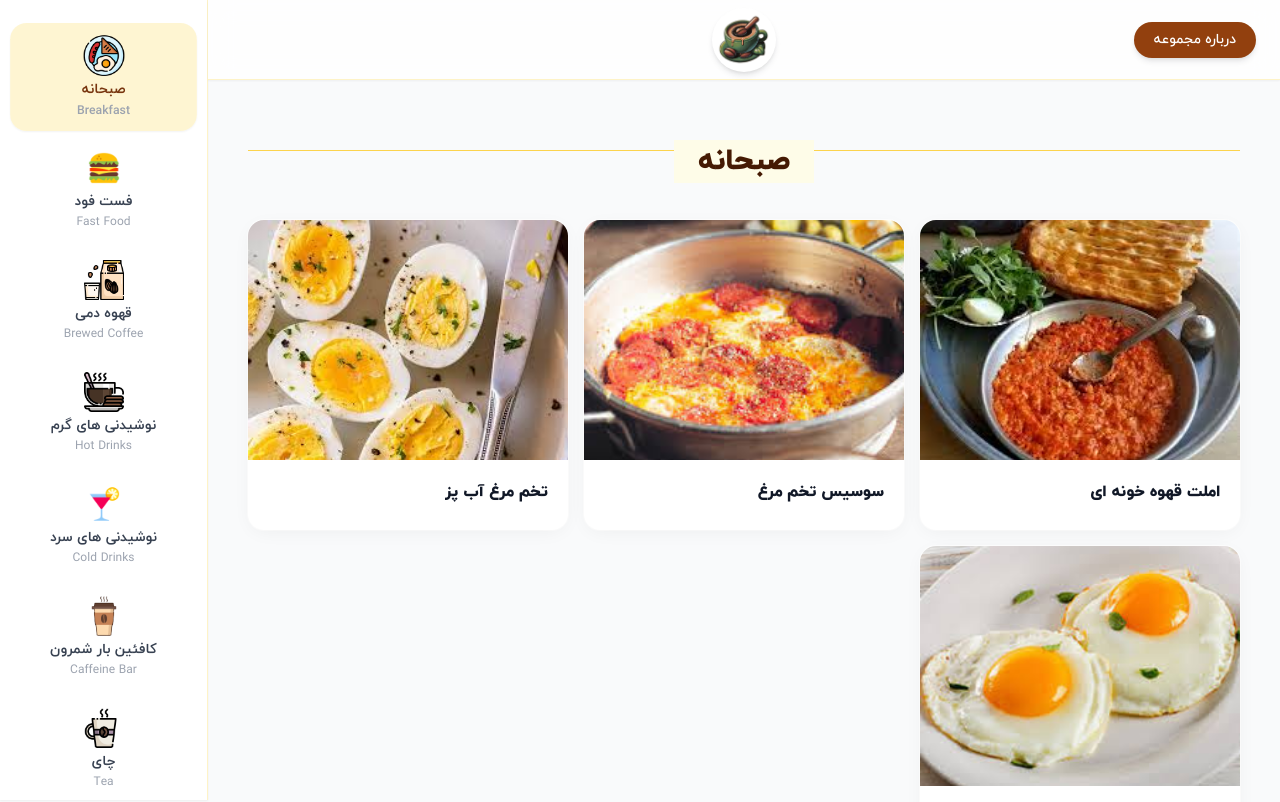
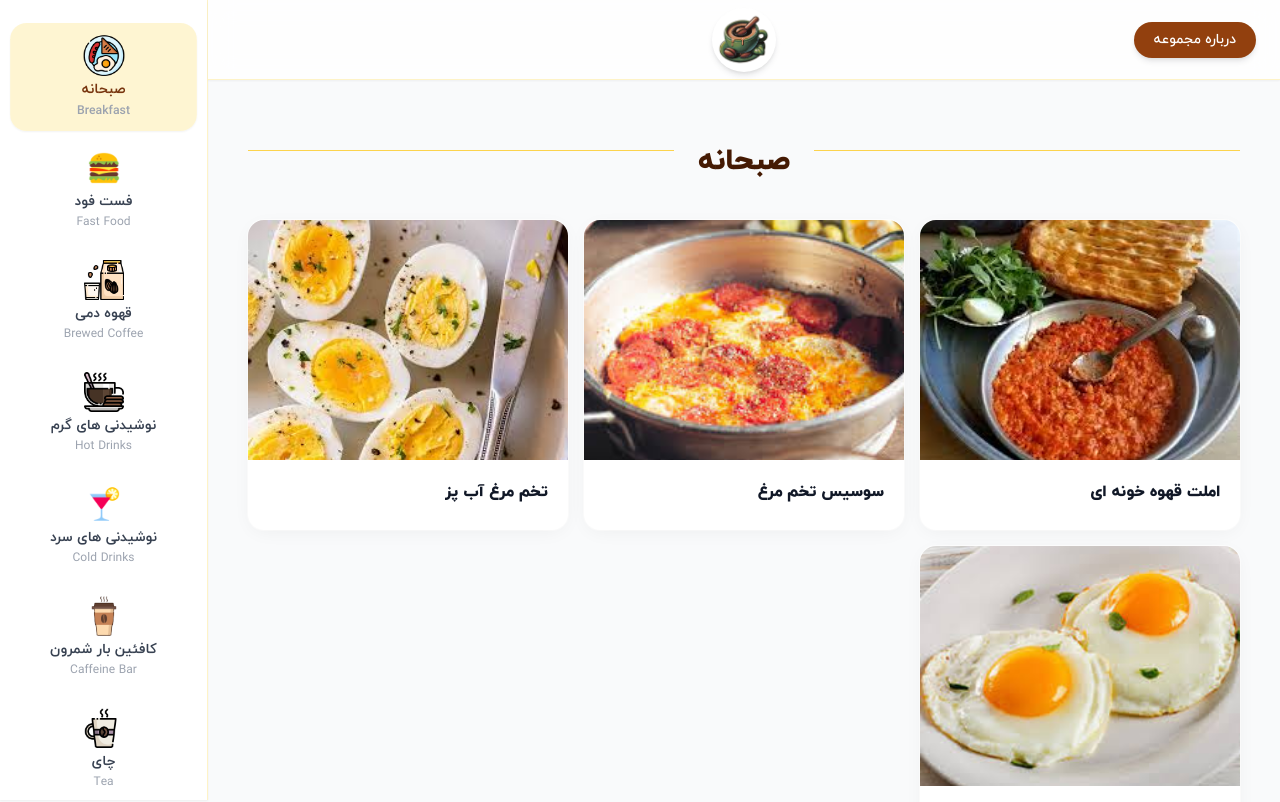
Before and after one commit to ArianAbbasian/Shemroon-Cafe, a React (Vite) app: page / in a window 1280 px wide. Shown: the top 802 px of the page. Built offline with nearby package versions, Linux system fonts and the light colour scheme.

Commit message:
fix: match title background color with menu background for seamless look

```diff
--- a/src/components/MenuContent.jsx
+++ b/src/components/MenuContent.jsx
@@ -60,7 +60,7 @@ export default function MenuContent({
         >
           {/* عنوان دسته‌بندی */}
           <h2 className="relative text-center text-3xl font-black text-amber-950 mb-10 pt-6">
-            <span className="relative z-10 bg-[#fefce8] px-6">{cat.name}</span>
+            <span className="relative z-10 bg-gray-50 px-6">{cat.name}</span>
             <span className="absolute left-0 right-0 top-1/2 h-px bg-amber-300"></span>
           </h2>
 
```
